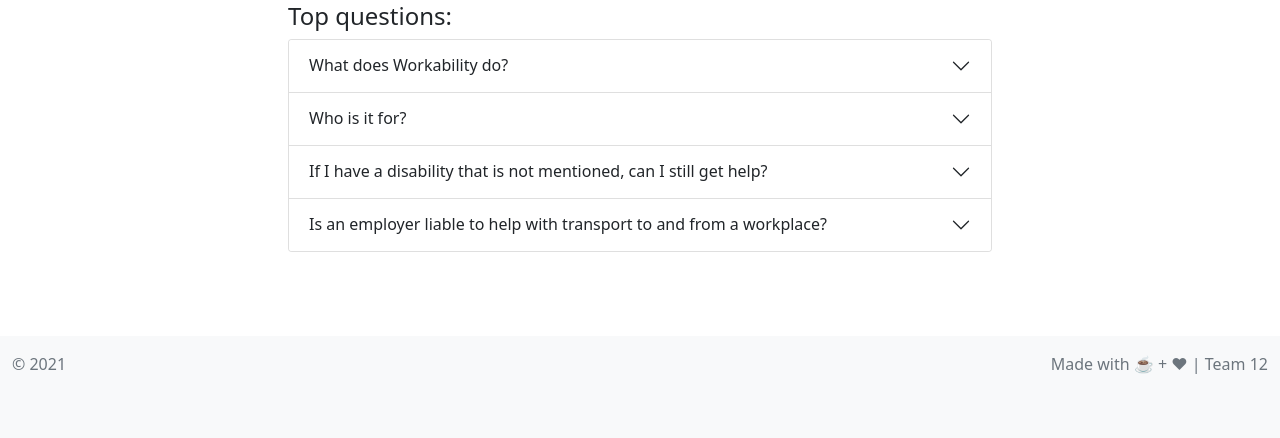
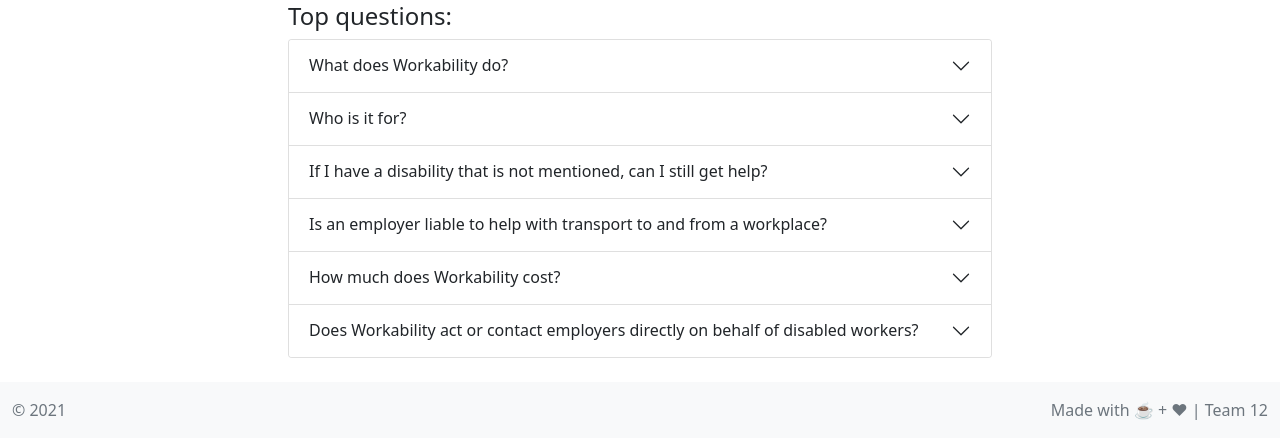
Before and after one commit to thaysom22/SODA_hackathon_team_12, a Flask app: page /faq in a window 1280 px wide. Shown: the part 408-846 px from the top of the page. Before the commit the page ends 782 px from the top, so only its background shows below. Run offline with Flask 2, Linux system fonts and the light colour scheme; some libraries are stand-ins or nearby versions.

Commit message:
Update FAQ with new content

```diff
--- a/templates/faq.html
+++ b/templates/faq.html
@@ -70,6 +70,30 @@
         </div>
       </div>
     </div>
+      <div class="accordion-item">
+        <h2 class="accordion-header" id="questionFive">
+          <button class="accordion-button collapsed" type="button" data-bs-toggle="collapse" data-bs-target="#collapseFive" aria-expanded="false" aria-controls="collapseFive">
+            How much does Workability cost?
+          </button>
+        </h2>
+        <div id="collapseFive" class="accordion-collapse collapse" aria-labelledby="questionFive" data-bs-parent="#accordionExample">
+          <div class="accordion-body">
+            <strong>There are no fees</strong>. Workability is a non-profit organisation built by a team of developers who aspire for every employer to provide an equal opportunity workplace.
+          </div>
+        </div>
+        </div>
+        <div class="accordion-item">
+          <h2 class="accordion-header" id="questionSix">
+            <button class="accordion-button collapsed" type="button" data-bs-toggle="collapse" data-bs-target="#collapseSix" aria-expanded="false" aria-controls="collapseSix">
+              Does Workability act or contact employers directly on behalf of disabled workers?
+            </button>
+          </h2>
+          <div id="collapseSix" class="accordion-collapse collapse" aria-labelledby="questionSix" data-bs-parent="#accordionExample">
+            <div class="accordion-body">
+              No, the purpose of Workability is to provide all employers and employees the tools to access the information and equipment they need to work fairly in today’s world.
+            </div>
+          </div>
+    </div>
   </div>
 </div>
 
```
